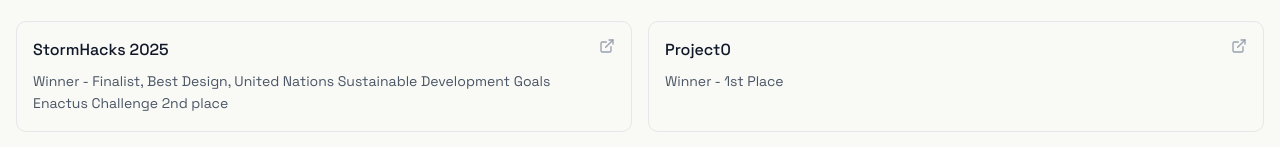
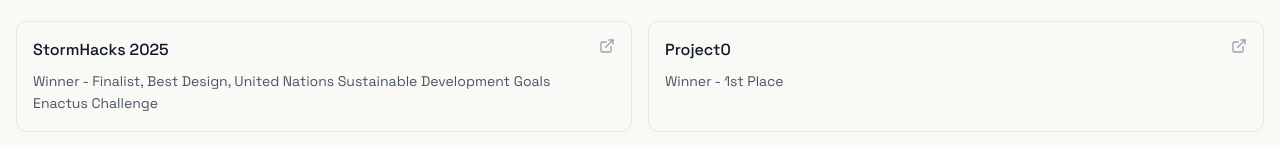
Before and after one commit to LMSAIH/portfolio, a React (Vite) app in the folder frontend/: page / in a window 1280 px wide. Shown: the part 2375-2522 px from the top of the page. Built offline with nearby package versions, Linux system fonts and the light colour scheme; no server answers.

Commit message:
modified hackaton wording

```diff
--- a/frontend/src/components/hackathons.tsx
+++ b/frontend/src/components/hackathons.tsx
@@ -12,7 +12,7 @@
     {
         id: "1",
         name: "StormHacks 2025",
-        award: "Winner - Finalist, Best Design, United Nations Sustainable Development Goals Enactus Challenge 2nd place",
+        award: "Winner - Finalist, Best Design, United Nations Sustainable Development Goals Enactus Challenge",
         devpostUrl: "https://devpost.com/software/mapd-urban-development-intelligence",
     },
     {
```
